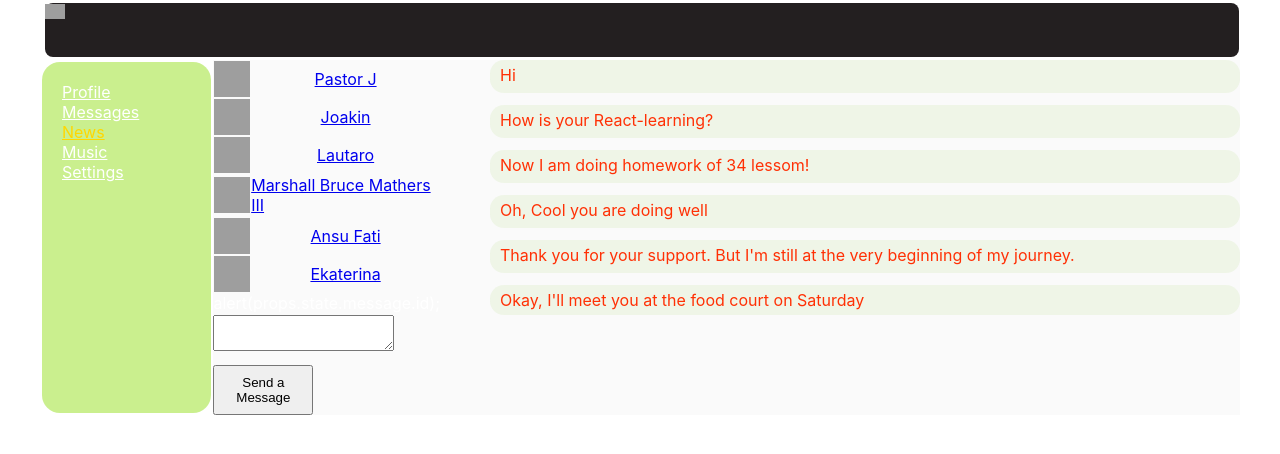
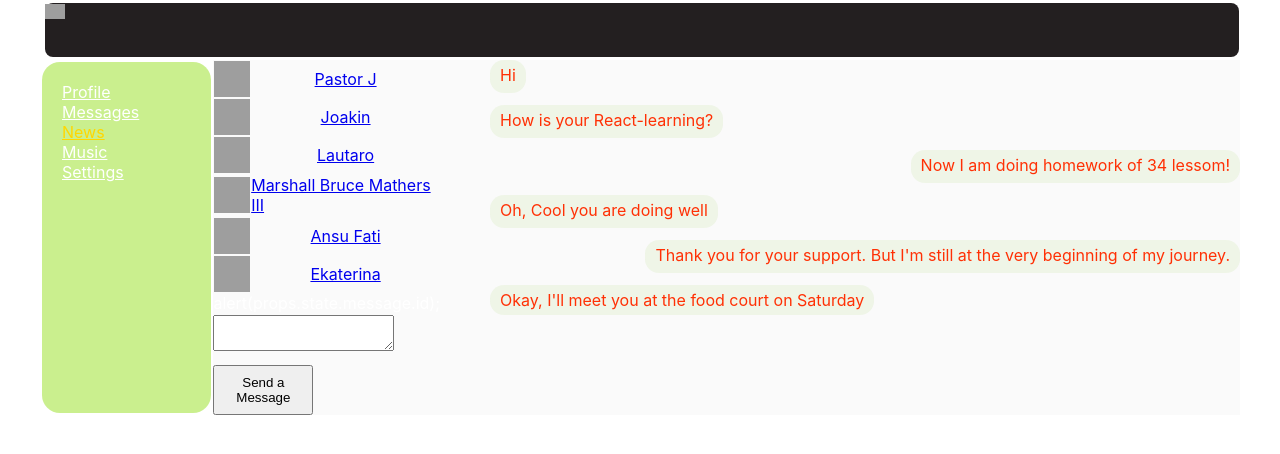
Before and after one commit to vyacheslav-marozau/Social-Network-On-React-Mainly-Better-Then-Facabook, a React (Create React App) app in the folder react-1/: page /news in a window 1280 px wide. Shown: the top 454 px of the page. Built offline with nearby package versions, Linux system fonts and the light colour scheme; grey boxes are pictures that could not be loaded.

Commit message:
Add files via upload

```diff
--- a/react-1/src/Dialogs/Message/Message.jsx
+++ b/react-1/src/Dialogs/Message/Message.jsx
@@ -1,7 +1,12 @@
-import React from 'react'
+import React, {createRef} from 'react'
 import s from './../Dialogs.module.css'
 
+
+
 const Message = (props) => {
-    return <div className={s.message}>{props.message}</div>
+        let currentUser = 'Pastor J'
+        const style = {justifySelf: currentUser === props.sender ? "end" : "start"};
+        return <div className={s.message} style={style}> {props.message} </div>;
+
 }
 export default Message;
```
